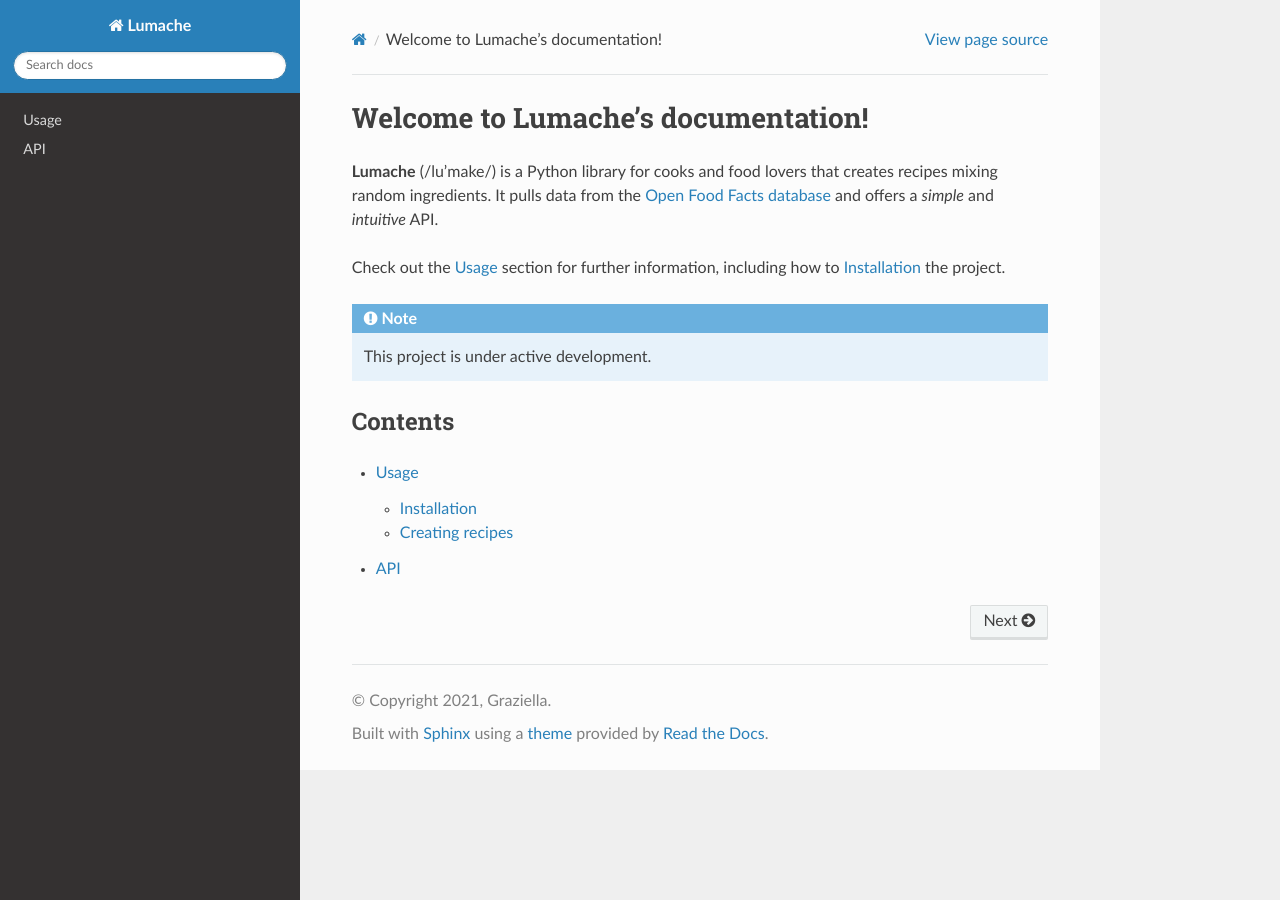
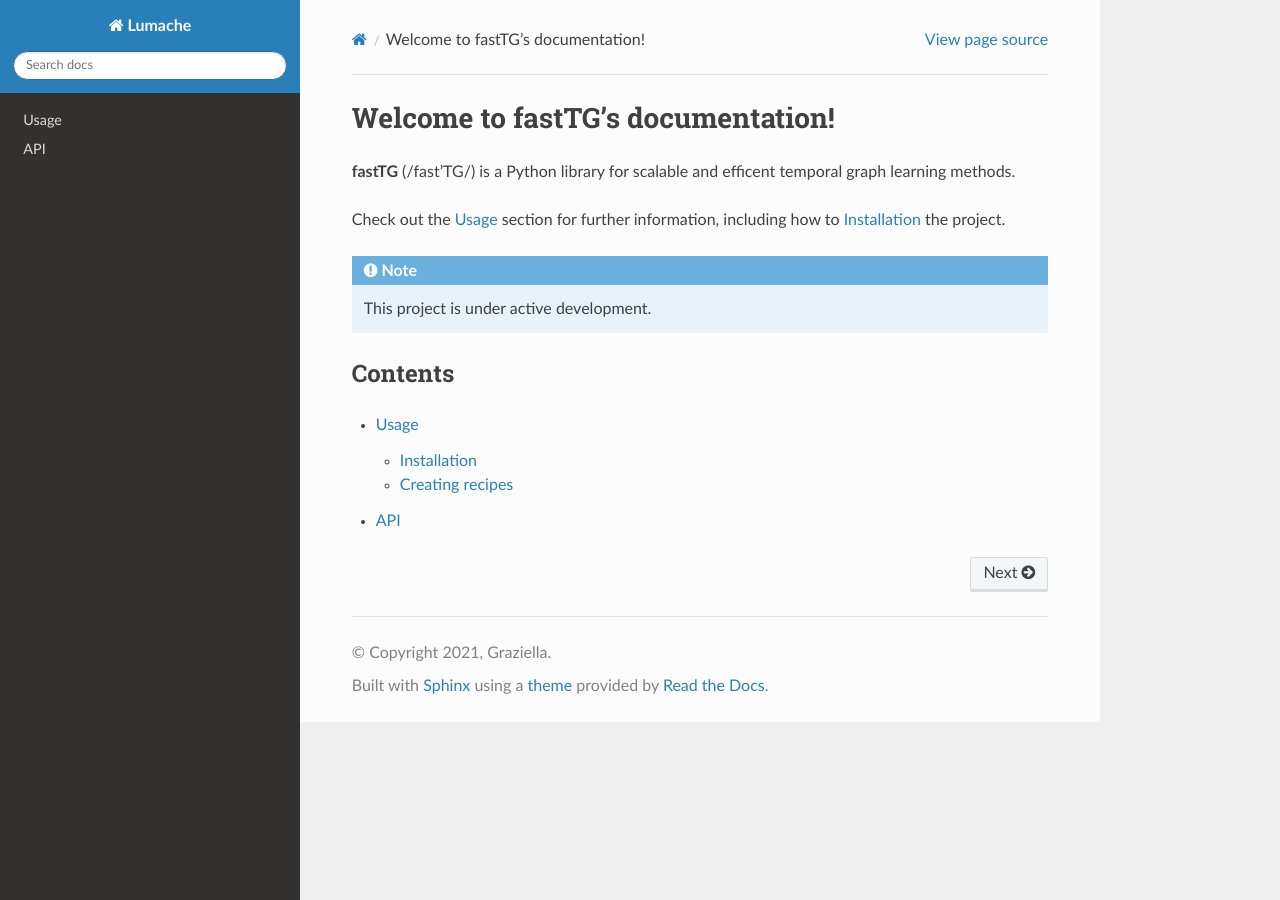
Before and after one commit to shenyangHuang/FastTG, a Sphinx documentation site: the page built from docs/source/index.rst, in a window 1280 px wide. Built offline with Sphinx 7.4.7 and the Read the Docs theme 3.1.0, drawn with Linux system fonts in a browser that asks for light colours.

```diff
--- a/docs/source/index.rst
+++ b/docs/source/index.rst
@@ -1,10 +1,7 @@
-Welcome to Lumache's documentation!
+Welcome to fastTG's documentation!
 ===================================
 
-**Lumache** (/lu'make/) is a Python library for cooks and food lovers
-that creates recipes mixing random ingredients.
-It pulls data from the `Open Food Facts database <https://world.openfoodfacts.org/>`_
-and offers a *simple* and *intuitive* API.
+**fastTG** (/fast'TG/) is a Python library for scalable and efficent temporal graph learning methods.
 
 Check out the :doc:`usage` section for further information, including
 how to :ref:`installation` the project.
```
Also changed, not shown: docs/requirements.txt (+57 -0 lines), docs/source/usage.rst (+13 -13 lines), lumache.py (+6 -8 lines).
